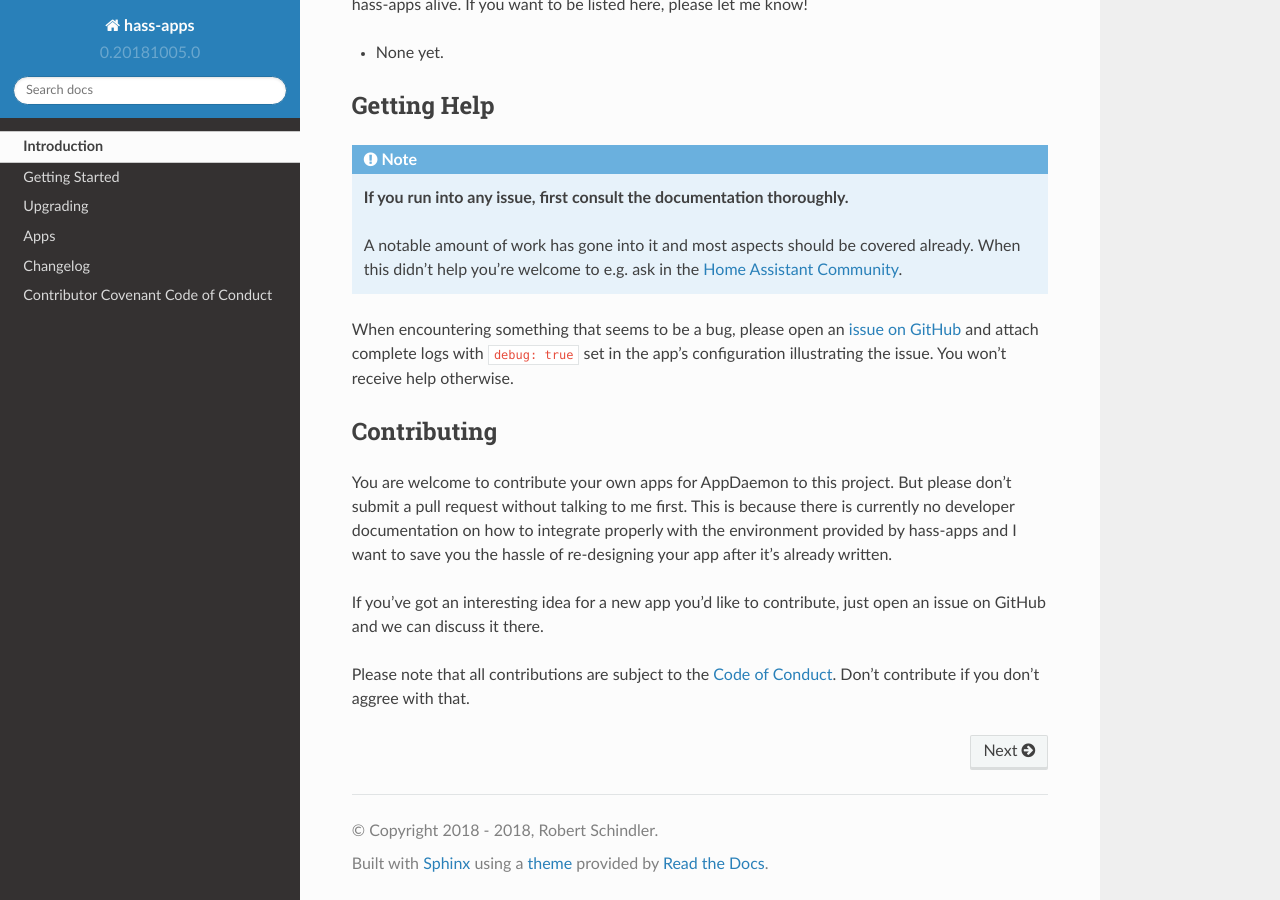
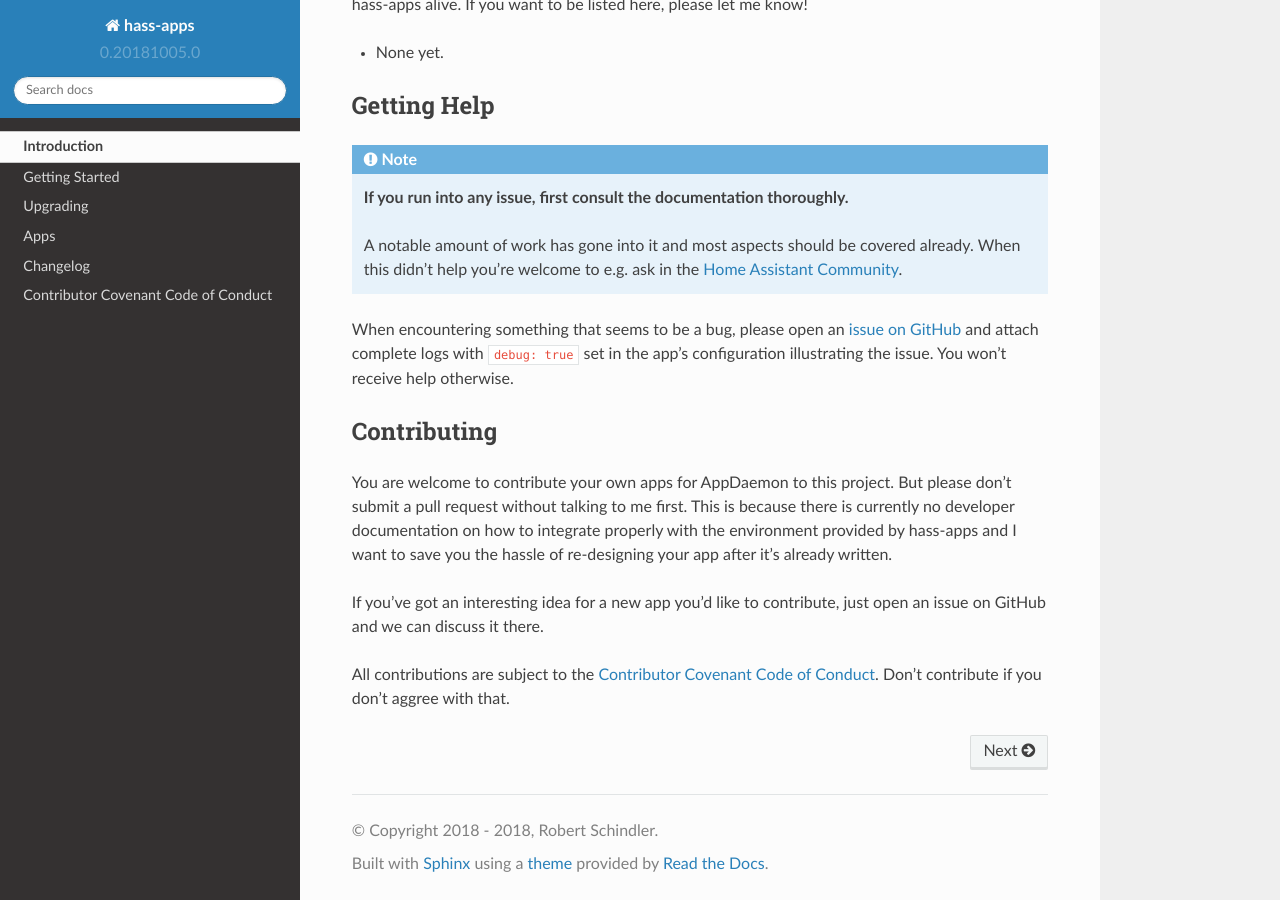
Before and after one commit to bob1de/hass-apps, a Sphinx documentation site: the page built from docs/index.rst, in a window 1280 px wide and 900 px high, scrolled down 1630 px. Built offline with Sphinx 7.4.7 and the Read the Docs theme 2.0.0, drawn with Linux system fonts in a browser that asks for light colours.

Commit message:
Changed Code of Conduct link to use proper sphinx referencing

```diff
--- a/docs/index.rst
+++ b/docs/index.rst
@@ -92,5 +92,5 @@
 If you've got an interesting idea for a new app you'd like to contribute,
 just open an issue on GitHub and we can discuss it there.
 
-Please note that all contributions are subject to the `Code of Conduct
-<CODE_OF_CONDUCT.html>`_. Don't contribute if you don't aggree with that.
+All contributions are subject to the :doc:`CODE_OF_CONDUCT`. Don't
+contribute if you don't aggree with that.
```
